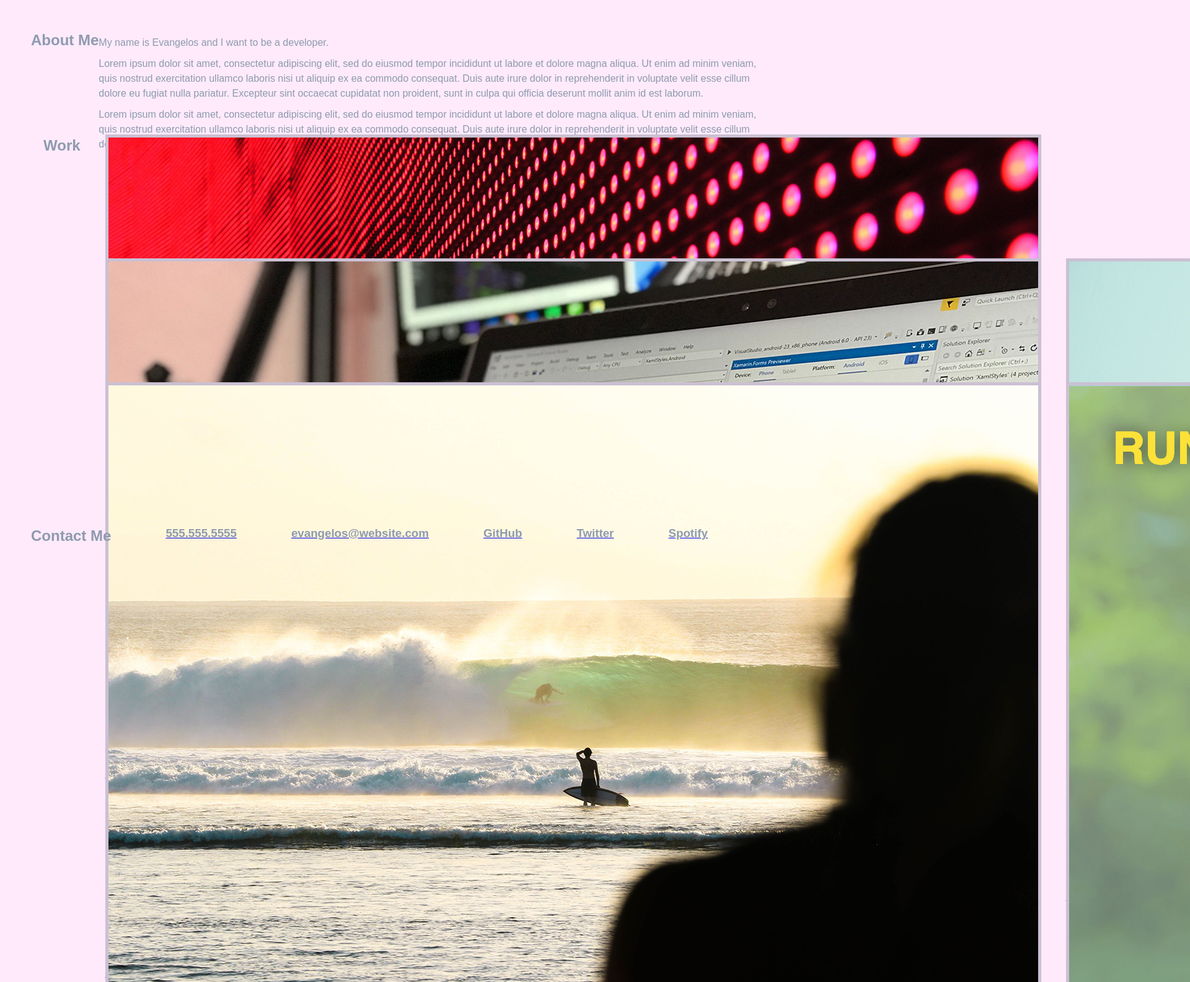
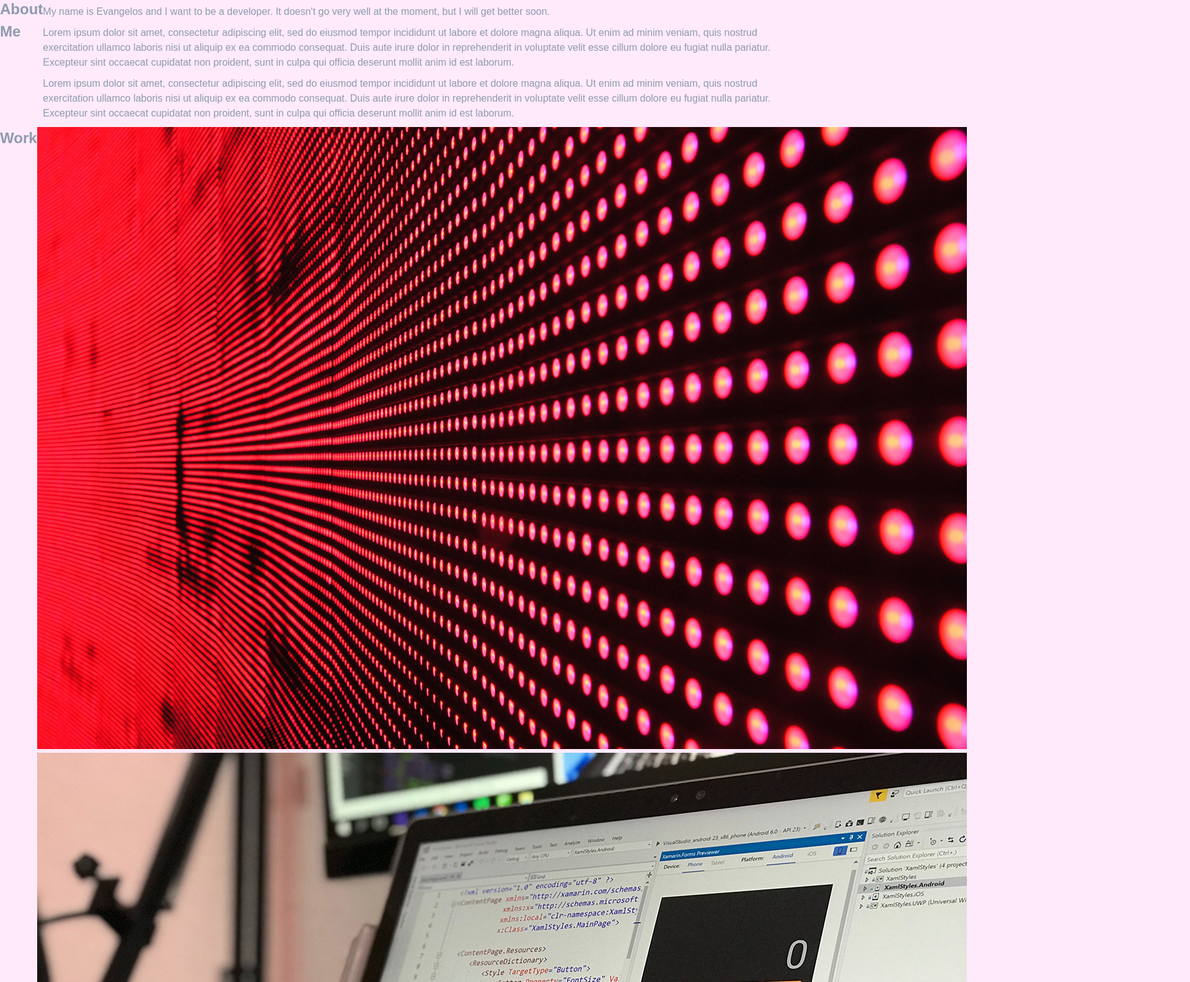
Before and after one commit to Evans20kom/developerPortfolio, a plain HTML site: page index.html in a window 1280 px wide. Shown: the part 87-1672 px from the top of the page at 62% size, 1920 px wide, since content can reach past the window. Drawn offline with Linux system fonts and the light colour scheme.

Commit message:
Discussed with TA during office hours - final submission

```diff
--- a/css/style.css
+++ b/css/style.css
@@ -30,7 +30,14 @@ p {
   margin: 10px 0px;
 }
 
-#about #aboutHeader {
+.page-section {
+display: flex;
+flex-direction: row;
+align-items: stretch;
+justify-content: space-between;
+}
+
+/*#about #aboutHeader {
   grid-area: aboutHeader;
 }
 
@@ -115,3 +122,4 @@ padding: 20px 20px 20px 20px;
         "aboutParagraph";
             }
   }
+  */
--- a/index.html
+++ b/index.html
@@ -27,33 +27,33 @@
   <main class="page-wrapper">
     <!-- about me -->
     <section class="page-section" id="about">
-      <div id="aboutHeader" class="sectionHeading"><h2>About Me</h2></div>
-      <div id="aboutParagraph"><p> My name is Evangelos and I want to be a developer.</p>
-      <div id="aboutParagraph"><p>Lorem ipsum dolor sit amet, consectetur adipiscing elit, sed do eiusmod tempor incididunt ut labore et dolore magna aliqua. Ut enim ad minim veniam, quis nostrud exercitation ullamco laboris nisi ut aliquip ex ea commodo consequat. Duis aute irure dolor in reprehenderit in voluptate velit esse cillum dolore eu fugiat nulla pariatur. Excepteur sint occaecat cupidatat non proident, sunt in culpa qui officia deserunt mollit anim id est laborum.</p>
-      <div id="aboutParagraph"><p>Lorem ipsum dolor sit amet, consectetur adipiscing elit, sed do eiusmod tempor incididunt ut labore et dolore magna aliqua. Ut enim ad minim veniam, quis nostrud exercitation ullamco laboris nisi ut aliquip ex ea commodo consequat. Duis aute irure dolor in reprehenderit in voluptate velit esse cillum dolore eu fugiat nulla pariatur. Excepteur sint occaecat cupidatat non proident, sunt in culpa qui officia deserunt mollit anim id est laborum.</p></div>
+      <h2>About Me</h2>
+      <div id="aboutParagraph">
+        <p> My name is Evangelos and I want to be a developer. It doesn't go very well at the moment, but I will get better soon.</p>
+        <p>Lorem ipsum dolor sit amet, consectetur adipiscing elit, sed do eiusmod tempor incididunt ut labore et dolore magna aliqua. Ut enim ad minim veniam, quis nostrud exercitation ullamco laboris nisi ut aliquip ex ea commodo consequat. Duis aute irure dolor in reprehenderit in voluptate velit esse cillum dolore eu fugiat nulla pariatur. Excepteur sint occaecat cupidatat non proident, sunt in culpa qui officia deserunt mollit anim id est laborum.</p>
+        <p>Lorem ipsum dolor sit amet, consectetur adipiscing elit, sed do eiusmod tempor incididunt ut labore et dolore magna aliqua. Ut enim ad minim veniam, quis nostrud exercitation ullamco laboris nisi ut aliquip ex ea commodo consequat. Duis aute irure dolor in reprehenderit in voluptate velit esse cillum dolore eu fugiat nulla pariatur. Excepteur sint occaecat cupidatat non proident, sunt in culpa qui officia deserunt mollit anim id est laborum.</p>
+      </div>
     </section>
 
     <!-- portfolio container -->
     <section class="page-section" id="work">
-      <div id="workHeader" class="sectionHeading"><h2>Work</h2></div>
-      <div id="workImage1"><a href="#" class="mainContentImage"><img src="./images/02-portfolio-1.jpg"><div class="imageCaption">Project 1</div></a></div>
-      <div id="workImage2"><a href="#" class="mainContentImage"><img src="./images/02-portfolio-2.jpg"><div class="imageCaption">Project 2</div></a></div>
-      <div id="workImage3"><a href="#" class="mainContentImage"><img src="./images/02-portfolio-3.jpg"><div class="imageCaption">Project 3</div></a></div>
-      <div id="workImage4"><a href="#" class="mainContentImage"><img src="./images/02-portfolio-4.jpg"><div class="imageCaption">Project 4</div></a></div>
-      <div id="workImage5"><a href="#" class="mainContentImage"><img src="./images/02-run-buddy.jpg"><div class="imageCaption">Project 5</div></a></div>
+      <h2>Work</h2>
+      <div class="flexContainer">
+        <a href="#" class="mainContentImage"><img src="./images/02-portfolio-1.jpg"><div class="imageCaption"></a>
+        <a href="#" class="mainContentImage"><img src="./images/02-portfolio-2.jpg"><div class="imageCaption"></a>
+        <a href="#" class="mainContentImage"><img src="./images/02-portfolio-3.jpg"></a>
+        <a href="#" class="mainContentImage"><img src="./images/02-portfolio-4.jpg"></a>
+        <a href="#" class="mainContentImage"><img src="./images/02-run-buddy.jpg"></a>
+    </div>
     </section>
 
     <!-- contact -->
-    <section class="pageSectionContact" id="contact">
-      <div id="contactHeader" class="sectionHeading">
-        <h2>Contact Me</h2>
-      </div>
-      <div id="phoneNumber" class="sectionElement"><a href="#"><h3>555.555.5555</h3></a></div>
-      <div id="email" class="sectionElement"><a href="#"><h3>evangelos@website.com</h3></a></div>
-      <div id="github" class="sectionElement"><a href="#"><h3>GitHub</h3></a></div>
-      <div id="socialMedia1" class="sectionElement"><a href="#"><h3>Twitter</h3></a></div>
-      <div id="socialMedia2" class="sectionElement"><a href="#"><h3>Spotify</h3></a></div>
-    </section>
+    <section class="page-section" id="contact">
+      <h2>Contact Me</h2>
+
+      <address> </address>
+
+      </section>
   </main>
 </body>
 
```
